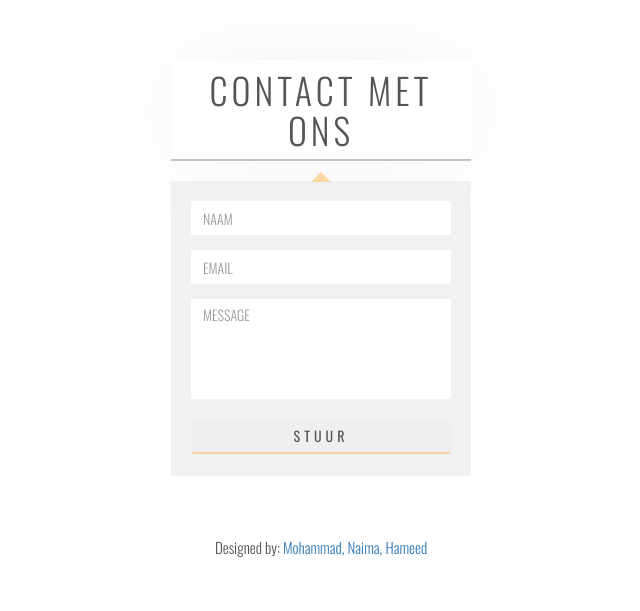
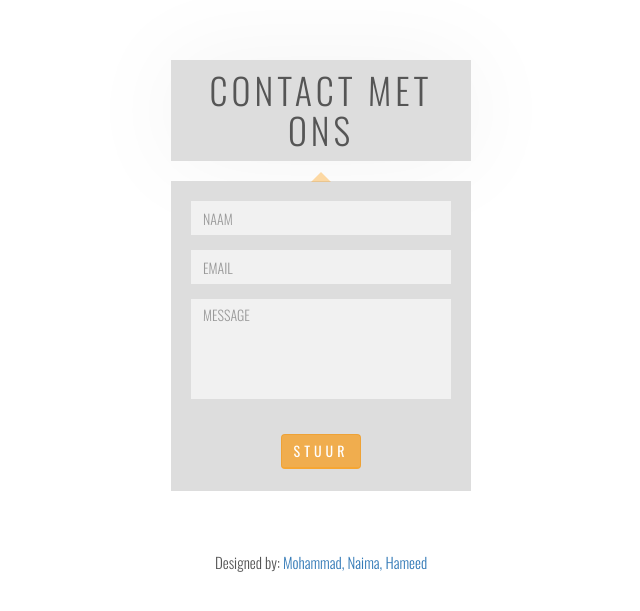
Before and after one commit to nanoshkaa/newBuren, a CodeIgniter app: page /index.php/users/contact in a window 1280 px wide. Shown: the part 50-661 px from the top of the page, without its empty margins (319-959 px from the left). Run offline with CodeIgniter, Linux system fonts and the light colour scheme; some libraries are stand-ins or nearby versions; some web fonts are replaced.

Commit message:
improvment

```diff
--- a/application/views/contact.php
+++ b/application/views/contact.php
@@ -28,7 +28,7 @@
             <textarea class="form-control" id="message" name="message" placeholder="MESSAGE"></textarea>
           </div>
         </div>
-          <button type="submit" id="send" name="send" class="btn btn-block">Stuur</button>
+          <button type="submit" id="send" name="send" class="btn btn-warning">Stuur</button>
         </form>
       </div>
     </section>
--- a/application/views/master.php
+++ b/application/views/master.php
@@ -157,9 +157,8 @@ header h1 {
   text-transform: uppercase;
   margin: 0 auto;
   text-align: center;
-  border-bottom: 2px solid #c3c3c3;
-  background-color: #f1f1f1;
-  background-color: white;
+  border-bottom: 2px solid #dddddd;
+  background-color: #dddddd;
   box-shadow: 0px 0px 100px rgba(0, 0, 0, 0.05);
   color: #555555;
   font-weight: 300;
@@ -186,16 +185,16 @@ section {
 form#contact {
   margin: 0 auto;
   text-align: center;
-  border-bottom: 2px solid #f1f1f1;
+  border-bottom: 2px solid #dddddd;
   width: 300px;
   padding: 20px;
-  background-color: #f1f1f1;
+  background-color: #dddddd;
   margin-bottom: 20px;
 }
 .form-control {
   box-shadow: none;
   border-radius: 0;
-  background-color: white;
+  background-color: #f1f1f1;
   outline: none;
   border: none;
   box-shadow: none !important;
@@ -213,7 +212,7 @@ button#send {
   letter-spacing: 4px;
 }
 .profile_pic{
-  max-width: 7%;
+  max-width: 12%;
   height: auto;
 }
 .d-inline-block{
--- a/application/views/profile.php
+++ b/application/views/profile.php
@@ -6,7 +6,7 @@
 </head>
 <body>
 <?php $this->load->view('nav_bar'); ?>
-	<div class="nav nav-stacked nav-pills container col-xs-12 col-sm-6 col-md-8 side_bar">
+	<div class="nav nav-stacked nav-pills container col-xs-6 col-md-4 side_bar">
 		<h3>Hallo <?= ($this->session->userdata('name')); ?></h3><br>
 		<ul class="nav nav-stacked nav-pills">
 			<form action="/users/filters" method="post">
@@ -27,7 +27,7 @@
 			</form>
 		</ul>
 	</div>
-	<div class="container col-xs-6 col-md-4 show_profiles">
+	<div class="container col-xs-12 col-sm-6 col-md-8 show_profiles">
 		<?php
 		  if (isset($all_users)) {
 			for ($i=0; $i < count($all_users); $i++)
--- a/application/views/user_profile.php
+++ b/application/views/user_profile.php
@@ -9,7 +9,7 @@
 	<h3>Hallo <?= ($this->session->userdata('name'));
            ?></h3>
 	<h4>Nieuwe Buren Lid :</h4>
-	<div class="container col-md-8"col-md-8"">
+	<div class="container col-xs-12 col-sm-6 col-md-8">
 	<?php
       for ($i=0; $i < count($user); $i++) { ?>
        <?php if (isset($user[$i]['foto_profile'])) { ?> <img class="profile_user_pic img-responsive" src="/.<?php echo $user[$i] ['foto_profile']; ?>"><?php } ?>
@@ -36,7 +36,7 @@
         <?php if (isset($user[$i]['other'])) echo $user[$i]['other']."."; ?>
       <?php } ?>
 	</div>
-	<div class="container col-md-4 chat">
+	<div class="container col-xs-6 col-md-4">
 		<h1>Plan een diner met dit gezin!</h1>
 		<a href="/users/start_chat/<?=$user[0]['user_id']?>"><button class="btn btn-warning">Dinner plannen</button></a>
 		<p>je krijgt elkaars contact gegevens om zo zelf een diner in te plannen.</p>
```
